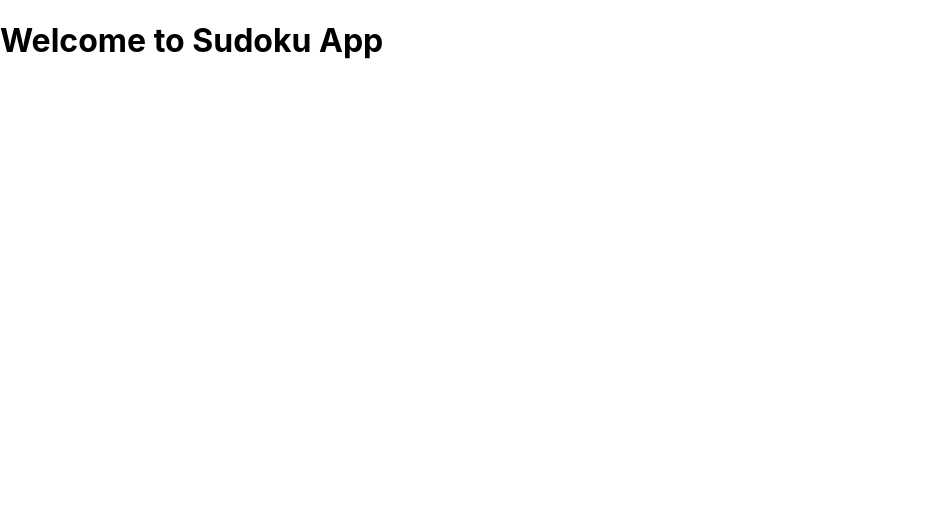
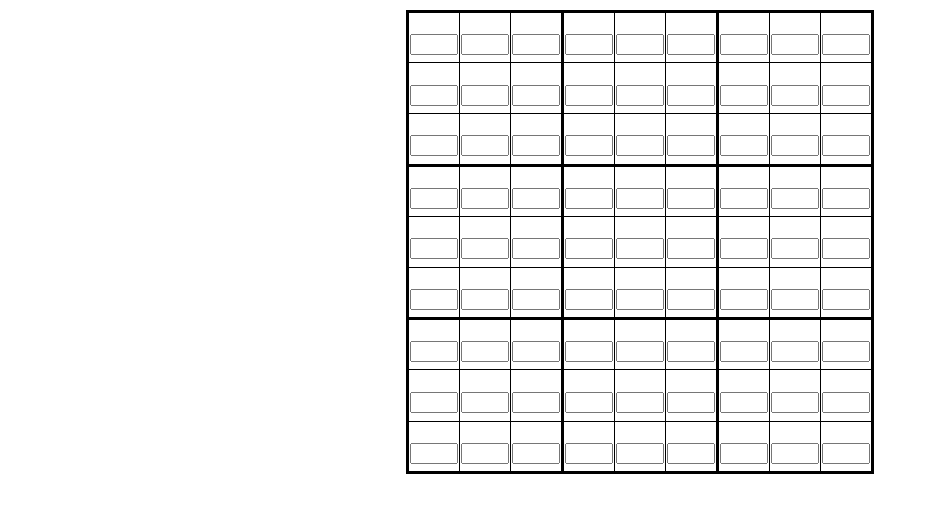
Before and after one commit to stefee/sudoku-app, a Next.js app: page / in a window 1280 px wide. Shown: the top 512 px of the page, without its empty margins (0-936 px from the left). Built offline with nearby package versions, Linux system fonts and the light colour scheme.

Commit message:
feat: add SudokuTable component

```diff
--- a/pages/index.js
+++ b/pages/index.js
@@ -1,4 +1,54 @@
 import Head from 'next/head'
+
+const SudokuCell = ({ id, label, digit = null }) => {
+  const cellId = `sudoku-cell-${id}`;
+
+  return (
+    <td>
+      <label for={cellId}>
+        {label}
+      </label>
+      <input
+        id={cellId}
+        name={cellId}
+        type="number"
+        value={digit}
+        max={9}
+        min={1}
+      />
+    </td>
+  );
+};
+
+const SudokuTableRow = ({ rowNumber }) => {
+  const cells = [];
+
+  for (const columnNumber of [1, 2, 3, 4, 5, 6, 7, 8, 9]) {
+    const cellId = `r${rowNumber}c${columnNumber}`;
+    const cellLabel = cellId.toUpperCase();
+
+    cells.push(
+      <SudokuCell
+        id={cellId}
+        label={cellLabel}
+      />
+    )
+  }
+
+  return <tr>{cells}</tr>;
+};
+
+const SudokuTable = () => {
+  const tableRows = [];
+
+  for (const rowNumber of [1, 2, 3, 4, 5, 6, 7, 8, 9]) {
+    tableRows.push(
+      <SudokuTableRow rowNumber={rowNumber} />
+    )
+  }
+
+  return <table>{tableRows}</table>;
+};
 
 export default function Home() {
   return (
@@ -8,9 +58,7 @@ export default function Home() {
       </Head>
 
       <main>
-        <h1>
-          Welcome to Sudoku App
-        </h1>
+        <SudokuTable />
       </main>
 
       <style jsx global>{`
@@ -26,6 +74,49 @@ export default function Home() {
         * {
           box-sizing: border-box;
         }
+
+        table {
+          border-collapse: collapse;
+          margin: 10px auto;
+          font-size: 2rem;
+        }
+
+        td {
+          border: 1px solid black;
+          width: 1.6em;
+          height: 1.6em;
+          overflow: hidden;
+          text-align: center;
+        }
+
+        td:first-child {
+          border-left: 3px solid black;
+        }
+
+        td:nth-child(3n) {
+          border-right: 3px solid black;
+        }
+
+        tr:first-child {
+          border-top: 3px solid black;
+        }
+
+        tr:nth-child(3n) {
+          border-bottom: 3px solid black;
+        }
+
+        td label {
+          position: absolute;
+
+          width: 1px;
+          height: 1px;
+          margin: -1px;
+          border: 0;
+          padding: 0;
+
+          clip: rect(0 0 0 0);
+          overflow: hidden;
+        }
       `}</style>
     </div>
   )
```
